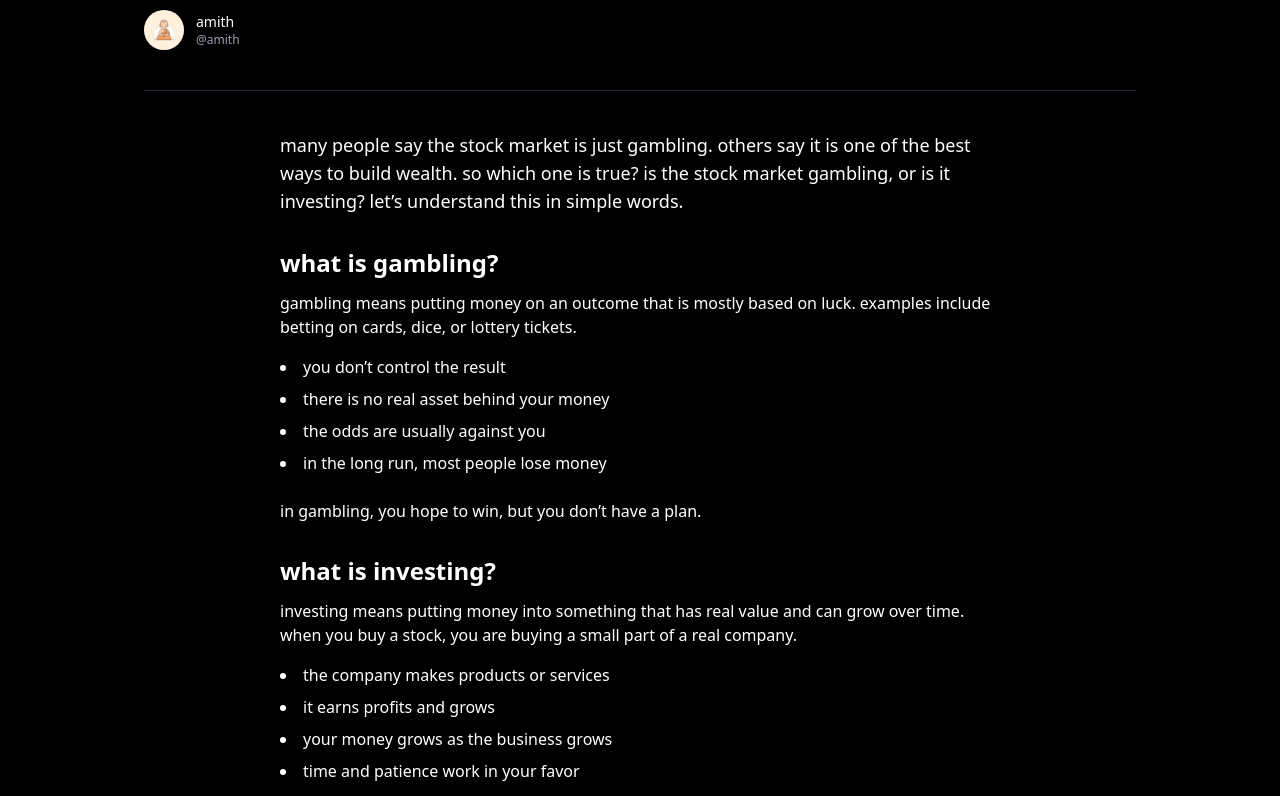
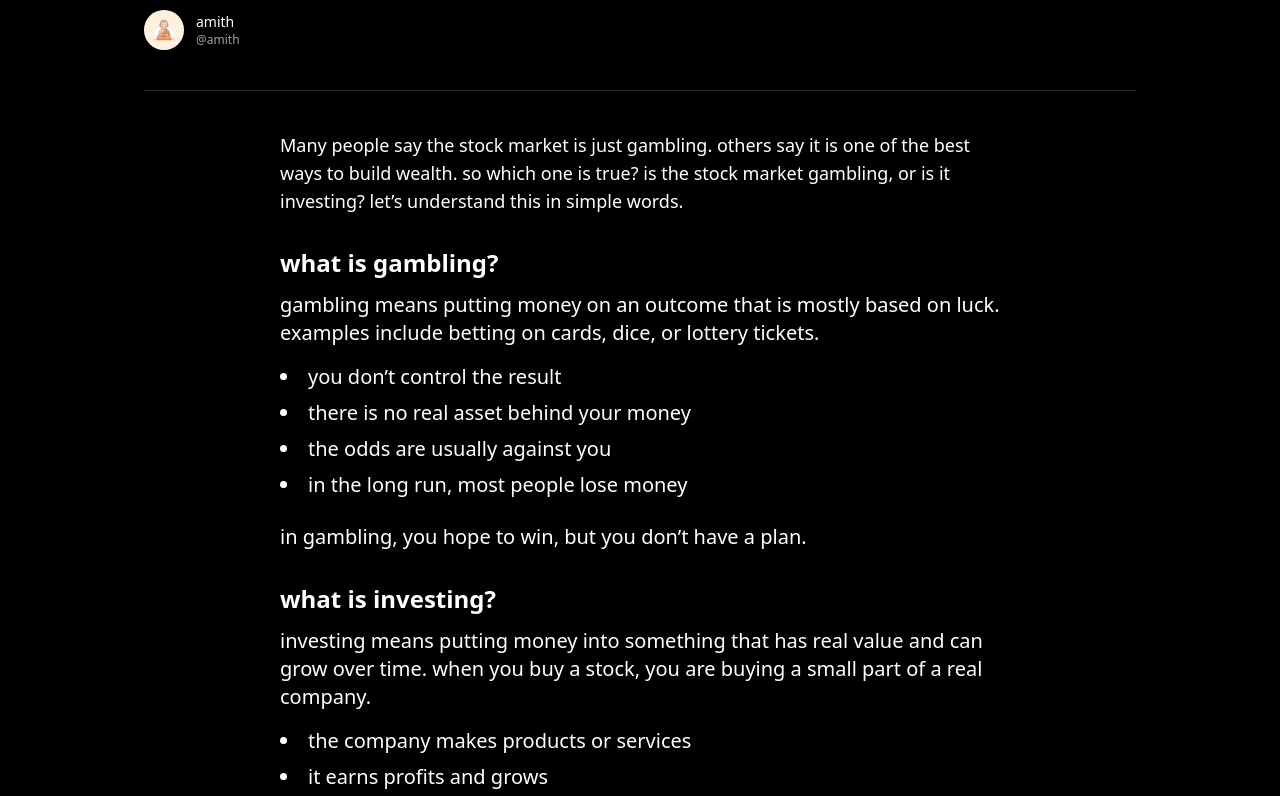
Before and after one commit to AmithRV/findmytool-blogs, a plain HTML site: page finance/is-stock-market-gambling-or-investing.html in a window 1280 px wide. Shown: the part 286-1082 px from the top of the page. Drawn offline with nearby package versions, Linux system fonts and the light colour scheme.

Commit message:
Update is-stock-market-gambling-or-investing.html

```diff
--- a/finance/is-stock-market-gambling-or-investing.html
+++ b/finance/is-stock-market-gambling-or-investing.html
@@ -65,11 +65,11 @@
         <!-- divider -->
         <div class="border-t border-gray-800 mb-10"></div>
 
-        <div class="max-w-3xl mx-auto px-6 shadow-md rounded-lg">
+        <div class="max-w-3xl mx-auto px-6 shadow-md rounded-lg text-xl">
 
             <!-- intro -->
             <p class="mb-4 text-lg">
-                many people say the stock market is just gambling. others say it is one of the best ways to build wealth.
+                Many people say the stock market is just gambling. others say it is one of the best ways to build wealth.
                 so which one is true? is the stock market gambling, or is it investing?
                 let’s understand this in simple words.
             </p>
```
